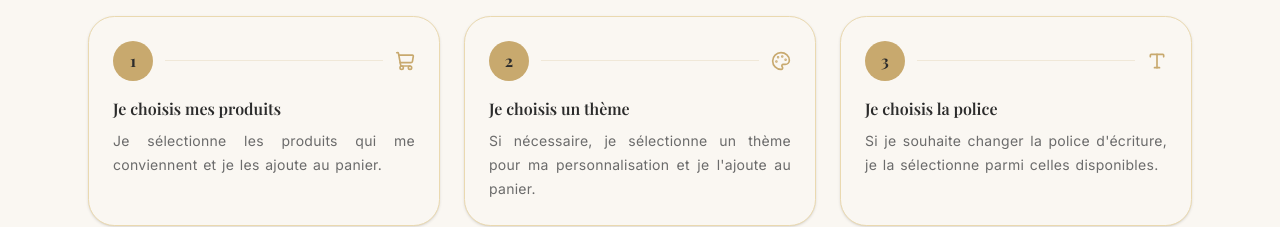
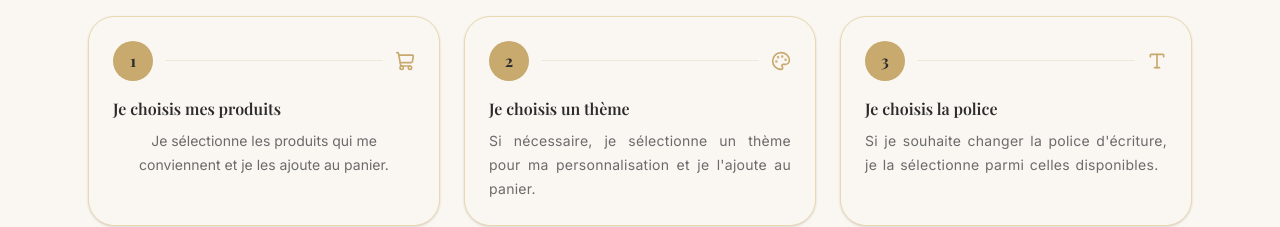
Before and after one commit to jayscreationsdesign/jayscreation, a Next.js app: page / in a window 1280 px wide. Shown: the part 1140-1367 px from the top of the page. Built offline with nearby package versions, Linux system fonts and the light colour scheme; a web font is replaced by a local one.

Commit message:
Correction centrage bulle 1 - suppression style inline

```diff
--- a/src/components/home/HowToOrder.tsx
+++ b/src/components/home/HowToOrder.tsx
@@ -81,7 +81,7 @@ export default function HowToOrder() {
                 <h3 className="font-heading text-base font-semibold text-foreground text-left">
                   {step.title}
                 </h3>
-                <p className={`mt-2 text-sm leading-6 text-muted-foreground ${step.centerText ? 'text-center' : ''}`} style={{ textAlign: 'justify', textJustify: 'inter-word', wordSpacing: '0.1em', letterSpacing: '0.02em' }}>
+                <p className={`mt-2 text-sm leading-6 text-muted-foreground ${step.centerText ? 'text-center' : ''}`} style={step.centerText ? {} : { textAlign: 'justify', textJustify: 'inter-word', wordSpacing: '0.1em', letterSpacing: '0.02em' }}>
                   {step.description}
                 </p>
               </div>
```
